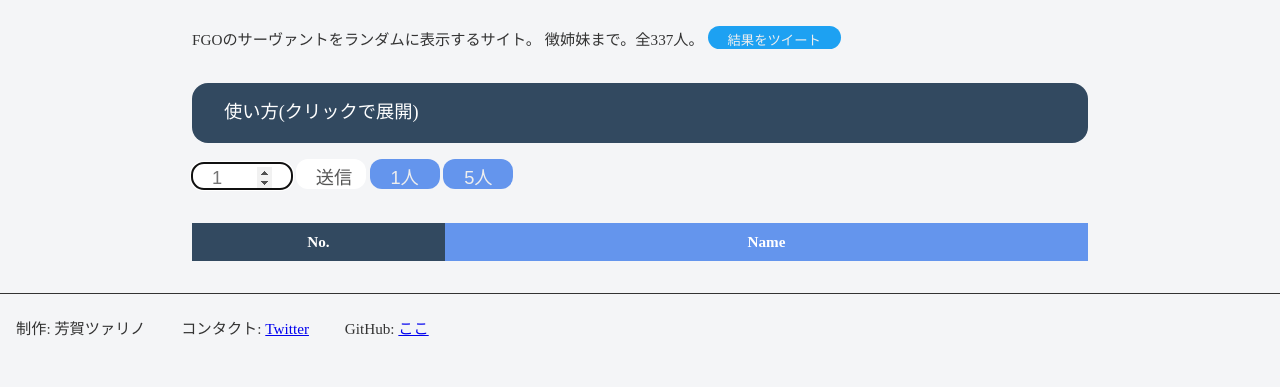
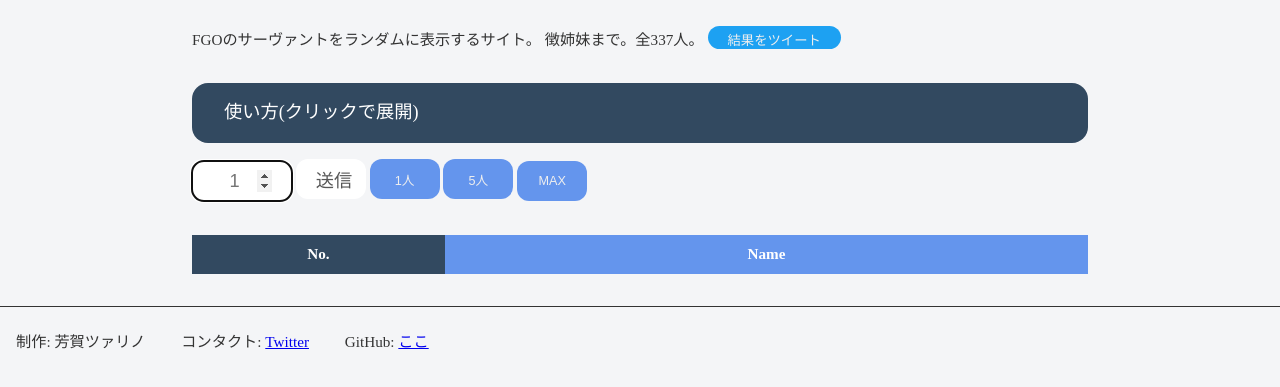
Before and after one commit to Tzarino/fgo_random_zukan, a plain HTML site: page index.html in a window 1280 px wide. Shown: the part 131-518 px from the top of the page. Drawn offline with Linux system fonts and the light colour scheme.

Commit message:
add max button

```diff
--- a/index.html
+++ b/index.html
@@ -45,8 +45,10 @@
           placeholder="1"
         />
         <input id="submit" type="submit" value="送信" />
+
         <button type="button" class="numberButton" value="1">1人</button>
         <button type="button" class="numberButton" value="5">5人</button>
+        <button type="button" class="numberButton" id="max">MAX</button>
       </form>
       <div class="tabel-wrapper">
         <table class="fl-table">
--- a/js/main.js
+++ b/js/main.js
@@ -59,7 +59,8 @@ const onLoad = async () => {
   zukan = await fetch('./zukan.json').then((data) => data.json());
   zukan_length = Object.keys(zukan).length;
   var current = document.getElementById("current");
-  current.textContent = `${zukan[zukan_length]}まで。全${zukan_length}人。`
+  current.textContent = `${zukan[zukan_length]}まで。全${zukan_length}人。`;
+  document.getElementById("max").value = zukan_length;
 }
 
 window.addEventListener('load', onLoad())
--- a/style/style.css
+++ b/style/style.css
@@ -41,15 +41,33 @@ input,
   border-radius: 12px;
   border: 0;
   width: 70px;
+  height: 40px;
   box-sizing: border-box;
   color: rgb(87, 87, 87);
   font-size: larger;
-  padding: 4px 20px 0;
+  padding: 5px 20px;
+  text-align: center;
 }
 
 .numberButton {
   color: #eee;
   background-color: cornflowerblue;
+  width: 0px;
+  border-radius: 12px;
+  border: 0;
+  width: 70px;
+  height: 40px;
+  box-sizing: border-box;
+  font-size: smaller;
+  text-align: center;
+  padding: 0px;
+  transform: translateY(-2px);
+}
+
+@media (max-width: 600px) {
+  .numberButton {
+    width: 50px;
+  }
 }
 
 footer {
```
